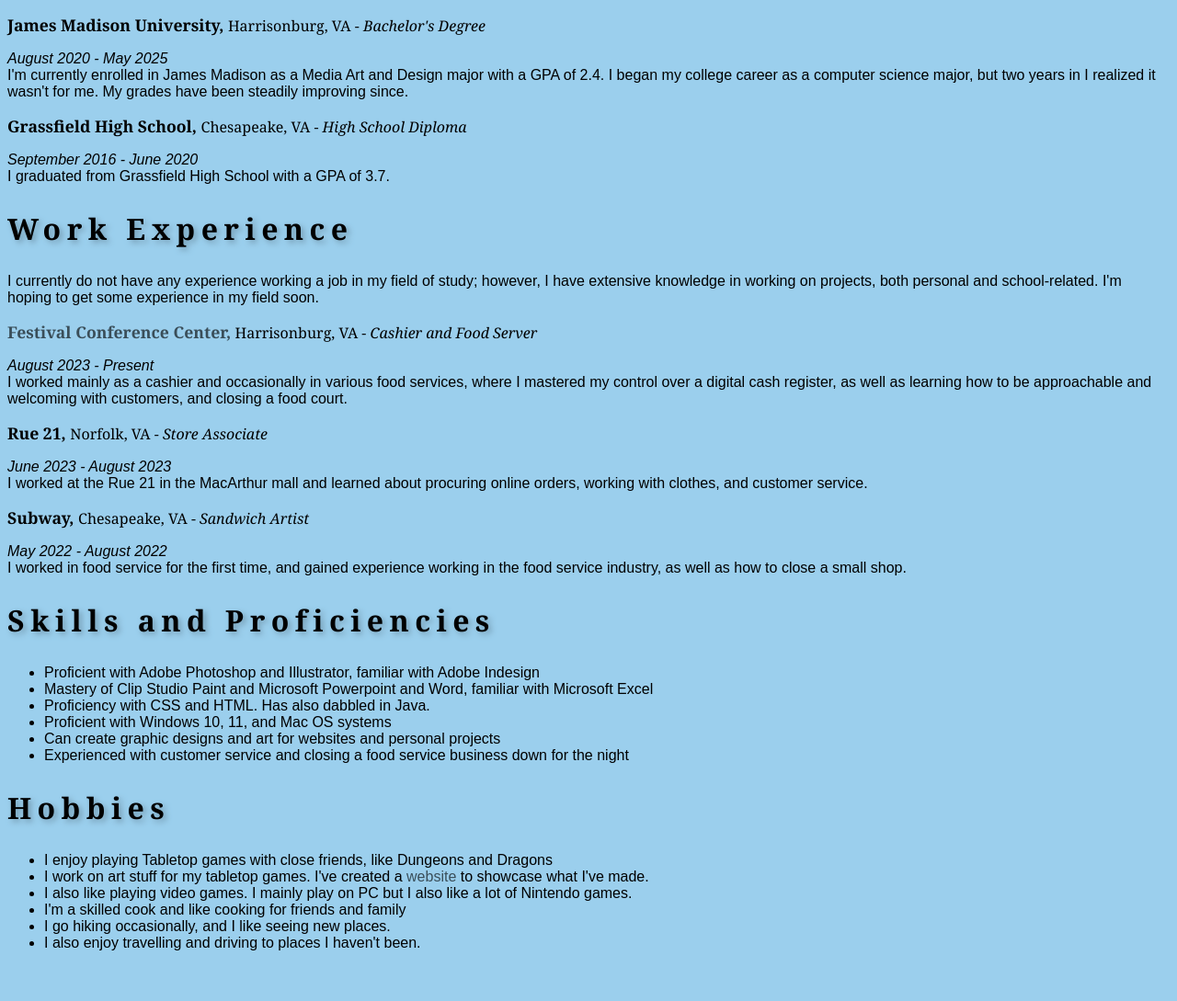
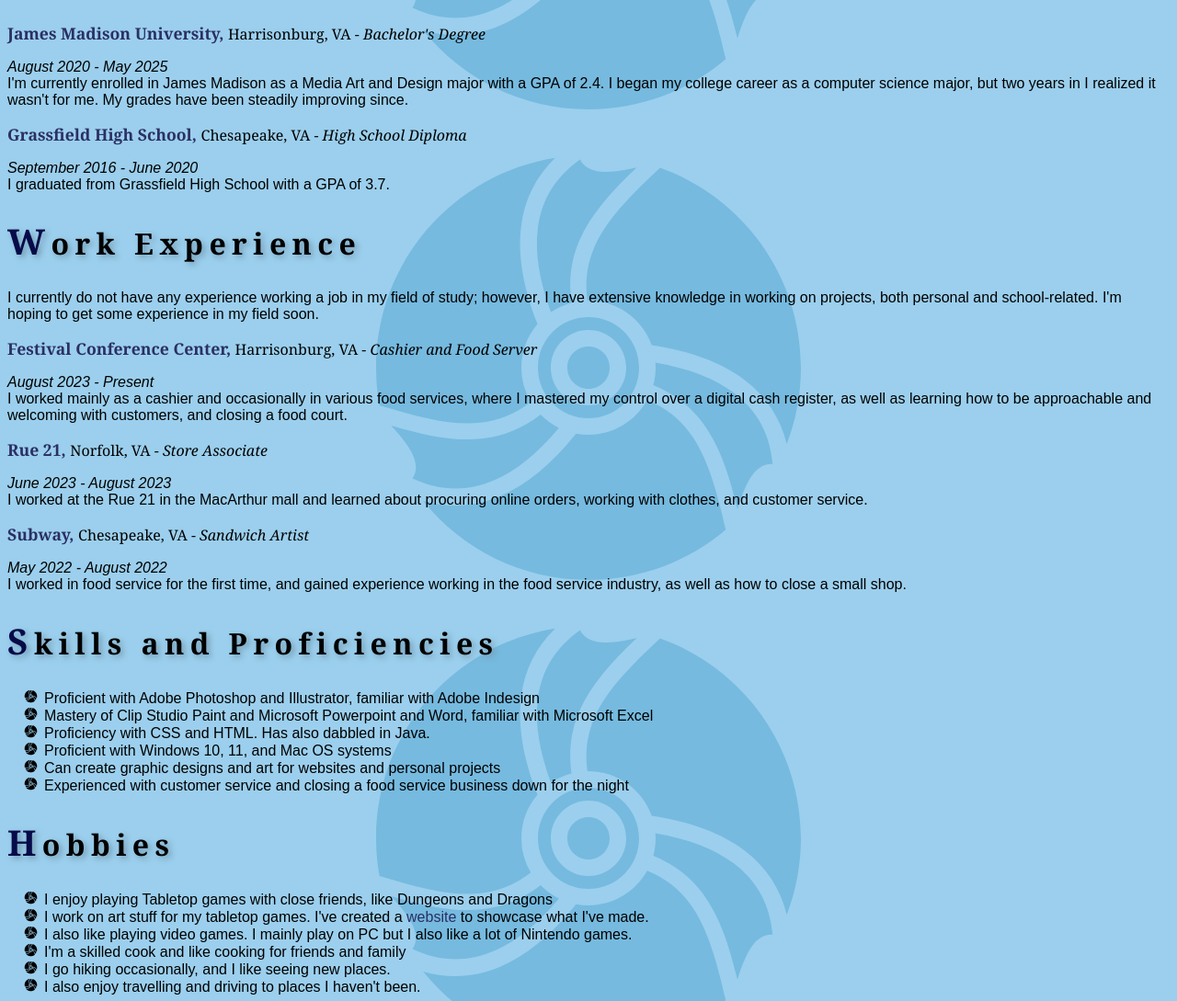
Before and after one commit to JakeXYHouston/Resume, a plain HTML site: page index.html in a window 1280 px wide. Shown: the part 880-1969 px from the top of the page at 92% size. Before the commit the page ends 1931 px from the top, so only its background shows below. Drawn offline with Linux system fonts and the light colour scheme.

Commit message:
Add files via upload

```diff
--- a/index.html
+++ b/index.html
@@ -1,6 +1,7 @@
 <!doctype html>
 <html lang="en">
     <head>
+        <meta charset="utf-8">
         <meta name="description" content="A working resume for Jacob Houston">
         <meta name="author" content="Jacob Houston">
         <title>Jacob Houston</title>
@@ -8,12 +9,22 @@
             body {
                 font-family: Georgia, serif;
                 background-color: #9BCFED;
+                background-image: url(big-morph-ball.png);
+                /*The morph ball design is a free design I found on Google images*/
+                background-position: center;
+                background-repeat: repeat-y;
+                background-position: top;
+                background-attachment: fixed;
             }
             h1 {
                 text-align: center;
                 font-size: 3em;
                 letter-spacing: .1em;
                 text-shadow: .1em .1em .2em #749BB2;
+            }
+            h2::first-letter {
+                color: #070B49;
+                font-size: 1.2em;
             }
             h2 {
                 font-size: 2em;
@@ -26,12 +37,19 @@
             p {
                 font-family: Arial, serif;
             }
+            ul {
+                list-style-type: square;
+            }
             li {
                 font-family: Arial, serif;
+                list-style-image: url(morph-ball.png);
             }
             a {
-                color: #3A4E59;
+                color: #2B2F64;
                 text-decoration: none;
+            }
+            .places {
+                color: #2B2F64;
             }
         </style>
     </head>
@@ -43,31 +61,31 @@
                 jacob.houston2002@gmail.com</b></p>
 
         <h2>Education</h2>
-            <b>James Madison University, </b>Harrisonburg, VA - <i>Bachelor's Degree</i>
+            <b class="places">James Madison University, </b>Harrisonburg, VA - <i>Bachelor's Degree</i>
             <p><i>August 2020 - May 2025</i><br>
                 I'm currently enrolled in James Madison as a Media Art and Design
                 major with a GPA of 2.4. I began my college career as a
                 computer science major, but two years in I realized it wasn't
                 for me. My grades have been steadily improving since.</p>
-            <b>Grassfield High School, </b>Chesapeake, VA - <i>High School Diploma</i>
+            <b class="places">Grassfield High School, </b>Chesapeake, VA - <i>High School Diploma</i>
             <p><i>September 2016 - June 2020</i><br>
                 I graduated from Grassfield High School with a GPA of 3.7.</p>
 
         <h2>Work Experience</h2>
             <p>I currently do not have any experience working a job in my field of study; however, I have extensive knowledge in working on projects, both personal
             and school-related. I'm hoping to get some experience in my field soon.</p>
-            <b><a href="https://jmu.campusdish.com/LocationsAndMenus/FestivalFoodCourt" target="_blank">
+            <b class="places"><a href="https://jmu.campusdish.com/LocationsAndMenus/FestivalFoodCourt" target="_blank">
                 Festival Conference Center,</a></b> Harrisonburg, VA - <i>
                 Cashier and Food Server</i>
             <p><i>August 2023 - Present</i><br>
                 I worked mainly as a cashier and occasionally in various food services,
                 where I mastered my control over a digital cash register, as well as learning
                 how to be approachable and welcoming with customers, and closing a food court.</p>
-            <b>Rue 21, </b>Norfolk, VA - <i>Store Associate</i>
+            <b class="places">Rue 21, </b>Norfolk, VA - <i>Store Associate</i>
             <p><i>June 2023 - August 2023</i><br>
                 I worked at the Rue 21 in the MacArthur mall and learned about procuring online
                 orders, working with clothes, and customer service.</p>
-            <b>Subway, </b>Chesapeake, VA - <i>Sandwich Artist</i>
+            <b class="places">Subway, </b>Chesapeake, VA - <i>Sandwich Artist</i>
             <p><i>May 2022 - August 2022</i><br>
                 I worked in food service for the first time, and gained experience working
                 in the food service industry, as well as how to close a small shop.</p>
```
Also changed, not shown: big-morph-ball.png (added), morph-ball.png (added).
